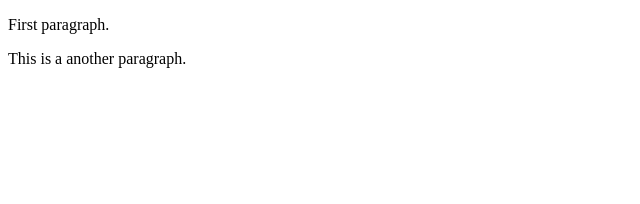
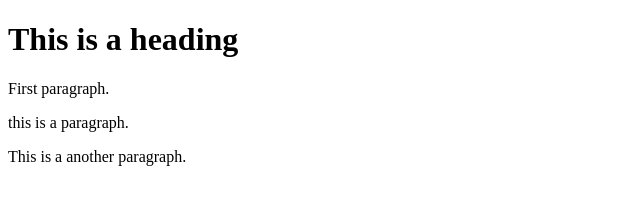
Before and after one commit to ethembelka/learning-git, a plain HTML site: page index.html in a window 1280 px wide. Shown: the whole page, without its empty margins (0-640 px from the left). Drawn offline with Linux system fonts and the light colour scheme.

Commit message:
Update index.html

```diff
--- a/index.html
+++ b/index.html
@@ -6,9 +6,11 @@
 </head>
 
 <body>
+    <h1>This is a heading </h1>
     <p>First paragraph.</p>
+    <p1>this is a paragraph.</p1>
+    <p>This is a another paragraph.</p>
 
-    <p>This is a another paragraph.</p>
 </body>
 
 
```
